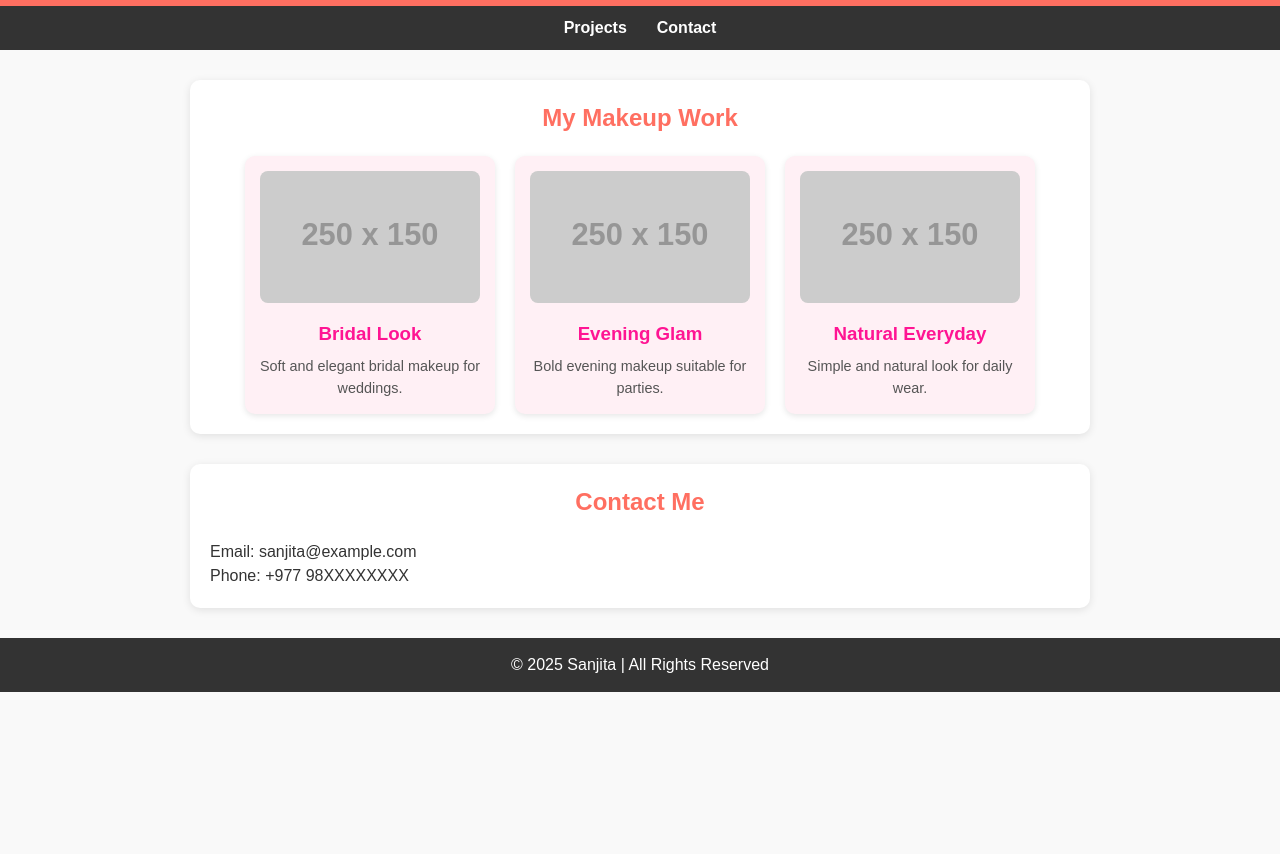
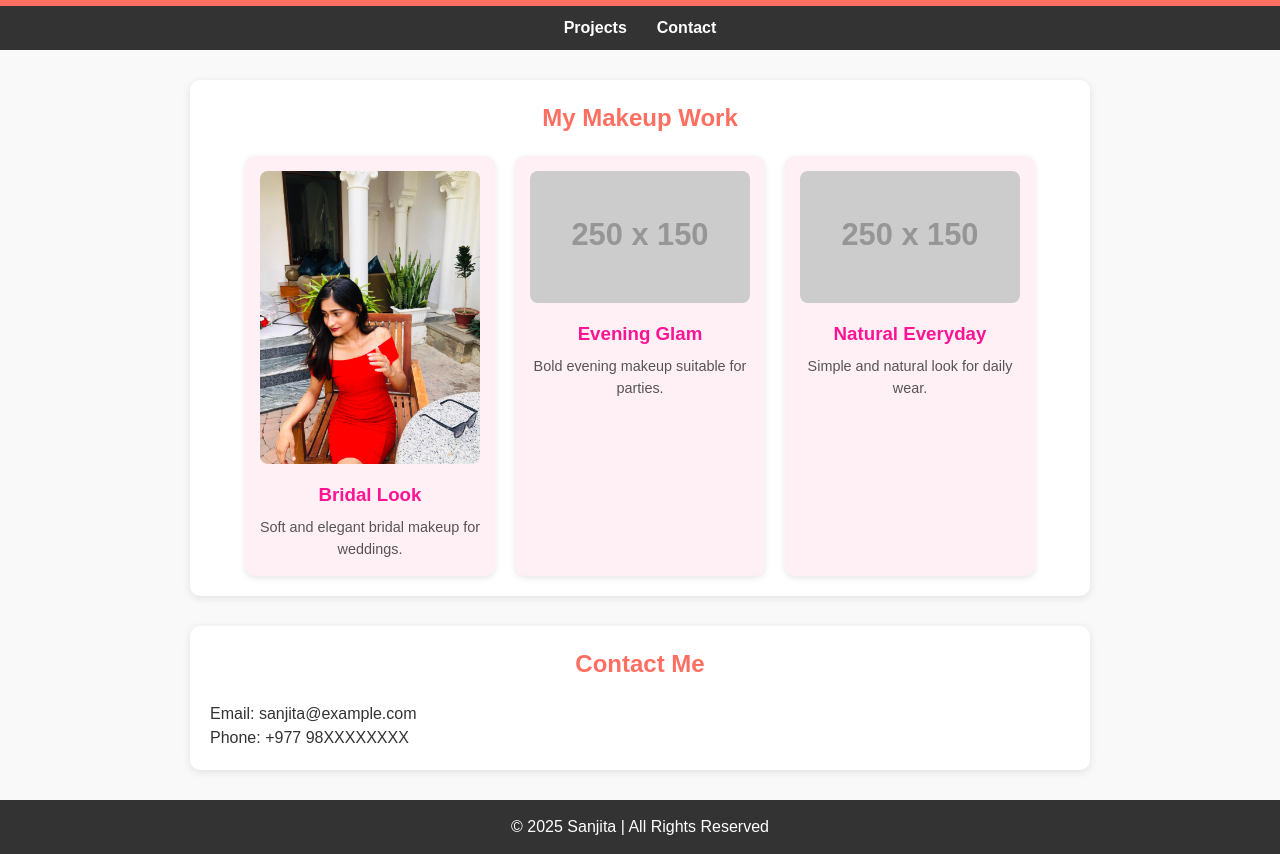
Before and after one commit to sanjitakandel/Myprotfolio, a plain HTML site: page Makeup.html in a window 1280 px wide. Shown: the part 94-948 px from the top of the page. Before the commit the page ends 800 px from the top, so only its background shows below. Drawn offline with Linux system fonts and the light colour scheme; placeholder pictures from the web are drawn by us.

Commit message:
Fix image source in Makeup.html and update stylesheet path in index.html

```diff
--- a/Makeup.html
+++ b/Makeup.html
@@ -134,7 +134,7 @@
     <h2>My Makeup Work</h2>
     <div class="projects">
       <div class="project-card">
-        <img src="https://via.placeholder.com/250x150.png?text=Bridal+Look" alt="Bridal Look">
+  <img src="pictures/me.jpg" alt="Bridal Look">
         <h3>Bridal Look</h3>
         <p>Soft and elegant bridal makeup for weddings.</p>
       </div>
```
Also changed, not shown: index.html (+1 -1 lines).
